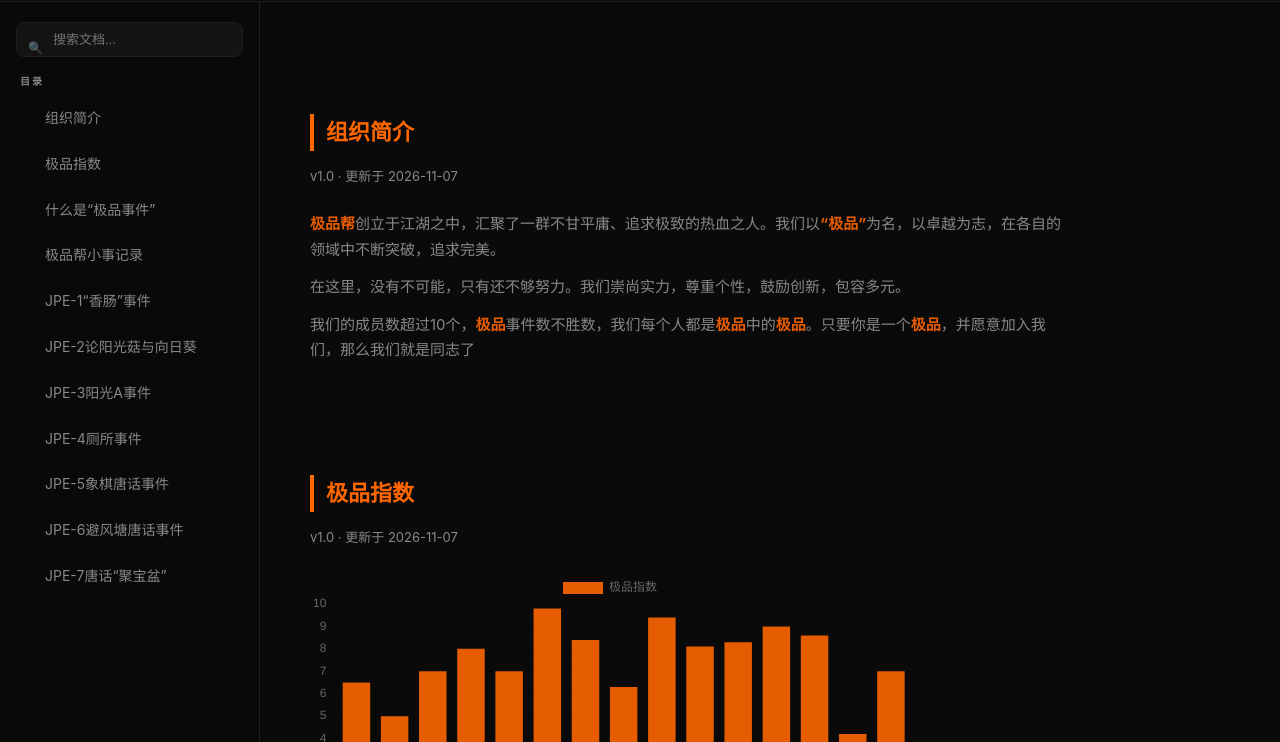
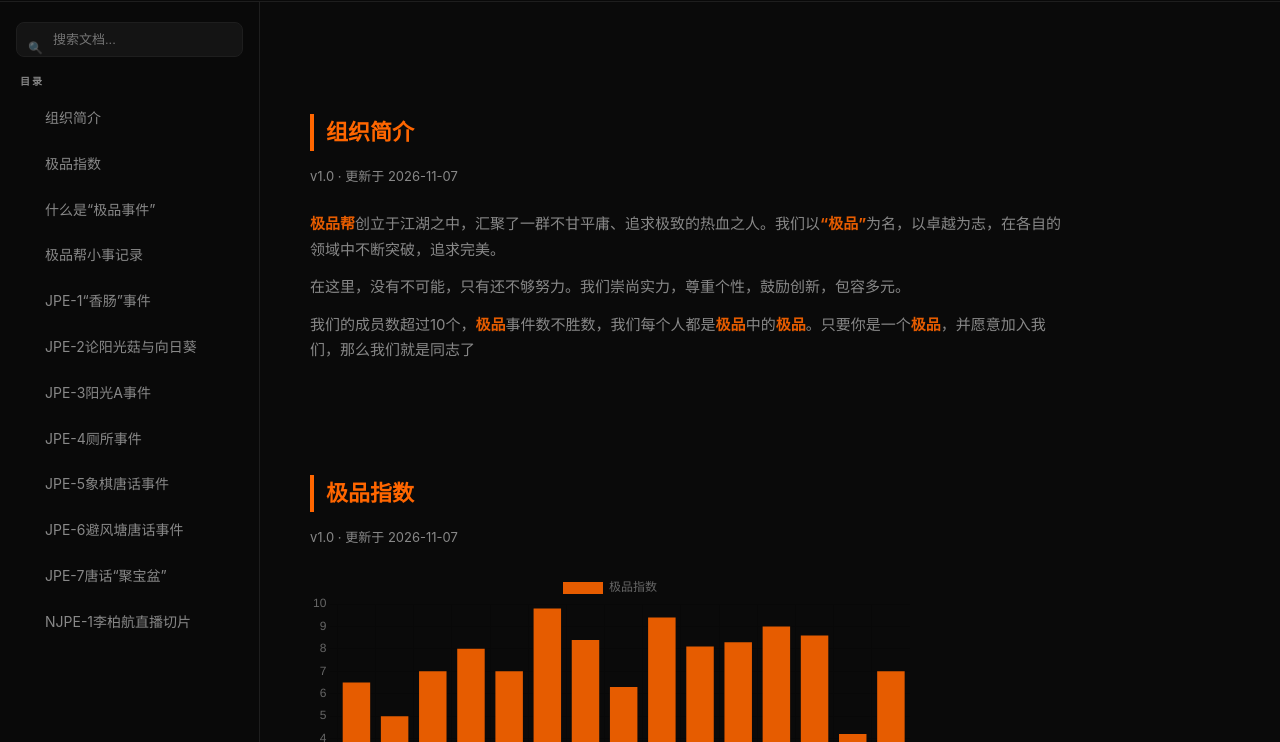
Before and after one commit to Aaronddl/JiPinBangDocs, a plain HTML site: page index.html in a window 1280 px wide. Shown: the part 58-800 px from the top of the page. Drawn offline with nearby package versions, Linux system fonts and the light colour scheme.

Commit message:
Update index.html

```diff
--- a/index.html
+++ b/index.html
@@ -243,6 +243,7 @@
             <li><a href="#JPE-5">JPE-5象棋唐话事件</a></li>
             <li><a href="#JPE-6">JPE-6避风塘唐话事件</a></li>
             <li><a href="#JPE-7">JPE-7唐话“聚宝盆”</a></li>
+            <li><a href="#NJPE-1">NJPE-1李柏航直播切片</a></li>
         </ul>
     </aside>
 
```
